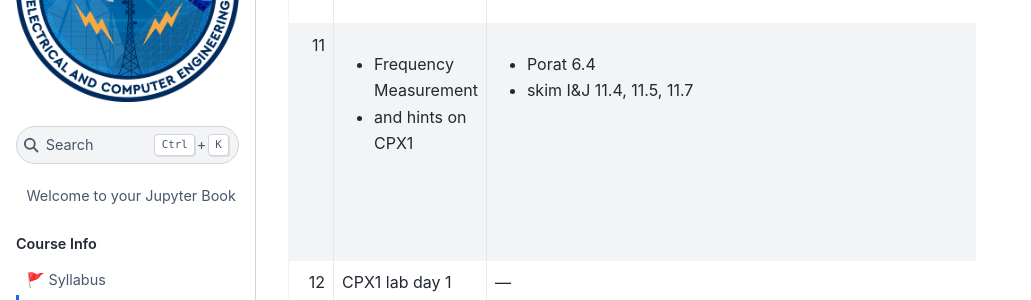
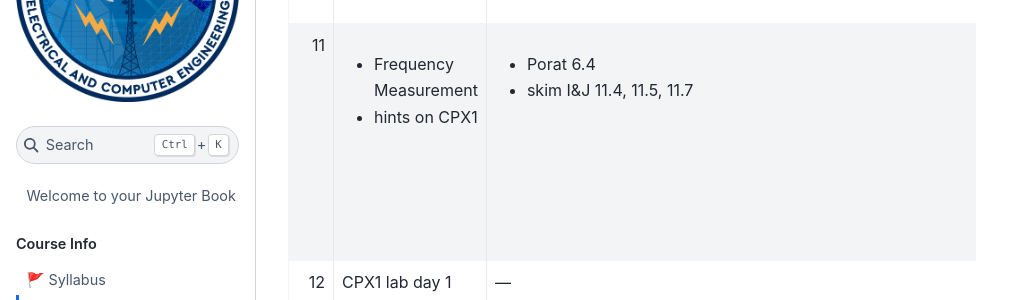
Before and after one commit to USAFA-ECE/ece434, a Jupyter Book: the page built from book/schedule.md, in a window 1280 px wide and 900 px high, scrolled down 2342 px. Shown: the part 153-453 px from the top of the window, without its empty margins (0-1031 px from the left). Built offline with Jupyter Book 1.0.4 settings and Sphinx 7.4.7 and the Sphinx Book theme 1.1.4, drawn with Linux system fonts in a browser that asks for light colours; pages that are not in the unit, such as notebooks, are missing from menus.

Commit message:
Update schedule.md

```diff
--- a/book/schedule.md
+++ b/book/schedule.md
@@ -18,7 +18,7 @@ This schedule is subject to change as appropriate.
 | 8 | Circular & Linear Convolution | <ul><li>I&J 1.3.1, 3.3, 5.3, Fig 6.7(c)</li><li>[Linear_vs_Circular_Convolution.pdf](handouts/LinearvsCircularConvolution.pdf)</li><li> Mitra_Circular_Convolution</li><li>Mitra_Linear_Conv_FFT</li><li>http://www.jhu.edu/~signals/</li><li>lesson8.m</li></ul> | <ul><li>CPH3</li><li>I&J 5.13, 5.17</li></ul> | <ul><li>[lesson8.m](handouts/lesson8.m)</li><li>[lesson8.py](handouts/lesson8.py)</li><li>[handel.mat](handouts/handel.mat)</li><li>[Comments on CPH3](handouts/CPH3Comments.pdf)</li><li>[Lsn  8HW solution](handouts/Lesson08HWSolutions.pdf)</li><li>see Teams for Mitra</li></ul>  |
 | 9 | Convolution, part 2... intro to FFT | <ul><li>I&J 3.4, 3.5</li><li>[More_on_the_FFT.pdf](handouts/More_on_the_FFT.pdf)</li><li>ziemer_fft</li></ul> | I&J 3.15, 3.27 | <ul><li>[lesson9.m](handouts/lesson9.m)</li><li>[lesson9.py](handouts/lesson9.py)</li><li>see Teams for Ziemer</li></ul> |
 | 10 | FFT continued... Spectral Analysis & Windowing | <ul><li>I&J 11.1–11.3, 7.5.1</li><li>Porat 6.2, 6.3</li></ul> | CPH4b | <ul><li>I_J_7_5</li><li>[Rect-sinc demo](handouts/Rect-SincDemoV3.pptx)</li><li>[window_characteristics](hadnouts/window_characteristics.pdf)</li><li>[window_charts](handouts/window_charts.pdf)</li><li>[window_overlay](window_overlay.pdf) </li><li>[Lsn  10HW solution](handouts/Lesson10HWSolutions.pdf)</li><li>see Teams for Porat</li></ul>  |
-| 11 | <ul><li>Frequency Measurement</li><li> and hints on CPX1</li></ul>  | <ul><li>Porat 6.4</li><li>skim I&J 11.4, 11.5, 11.7</li></ul>  | [In Class Problem](handouts/In_Class_Problem.pdf) | <ul><li>I_J_7_5</li><li>[Rect-sinc demo](handouts/Rect-SincDemoV3.pptx)</li><li>[window_characteristics](hadnouts/window_characteristics.pdf)</li><li>[window_charts](handouts/window_charts.pdf)</li><li>[window_overlay](window_overlay.pdf) </li><li>[Lsn  10HW solution](handouts/Lesson10HWSolutions.pdf)</li><li>see Teams for Porat</li></ul> |
+| 11 | <ul><li>Frequency Measurement</li><li>hints on CPX1</li></ul>  | <ul><li>Porat 6.4</li><li>skim I&J 11.4, 11.5, 11.7</li></ul>  | [In Class Problem](handouts/In_Class_Problem.pdf) | <ul><li>I_J_7_5</li><li>[Rect-sinc demo](handouts/Rect-SincDemoV3.pptx)</li><li>[window_characteristics](hadnouts/window_characteristics.pdf)</li><li>[window_charts](handouts/window_charts.pdf)</li><li>[window_overlay](window_overlay.pdf) </li><li>[Lsn  10HW solution](handouts/Lesson10HWSolutions.pdf)</li><li>see Teams for Porat</li></ul> |
 | 12| CPX1 lab day 1  | — |  CPX1 (due taps lesson M14) | <ul><li>[lesson10.m](handouts/lesson10.m)</li><li>[windemo.m](handouts/windemo.m)</li><li>[winuse.m](handouts/winuse.m)</li><li>[lesson10.py](handouts/lesson10.py)</li><li>[windemo.py](handouts/windemo.py)</li><li>[winuse.py](handouts/winuse.py)</li><li>[win_ana2.py](handouts/win_ana2.py)</li></ul> |
 | 13 | — | CPX1, lab day 2 | — | — | — |
 | 14 | DSP Hardware Lab  | [DSP Hardware Lab](assignment/DSP_HW_Lab.md) | due taps Lesson M16 | — |
```
